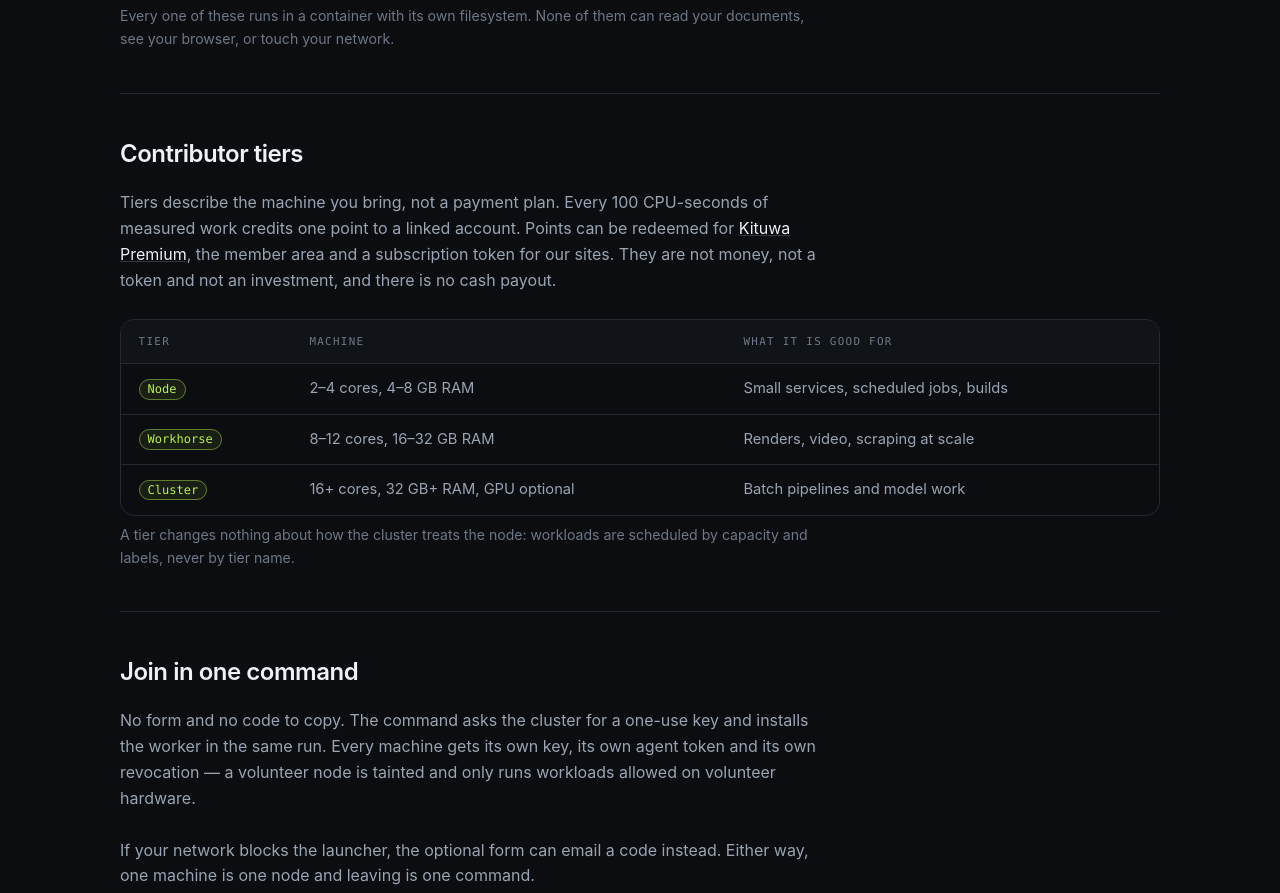
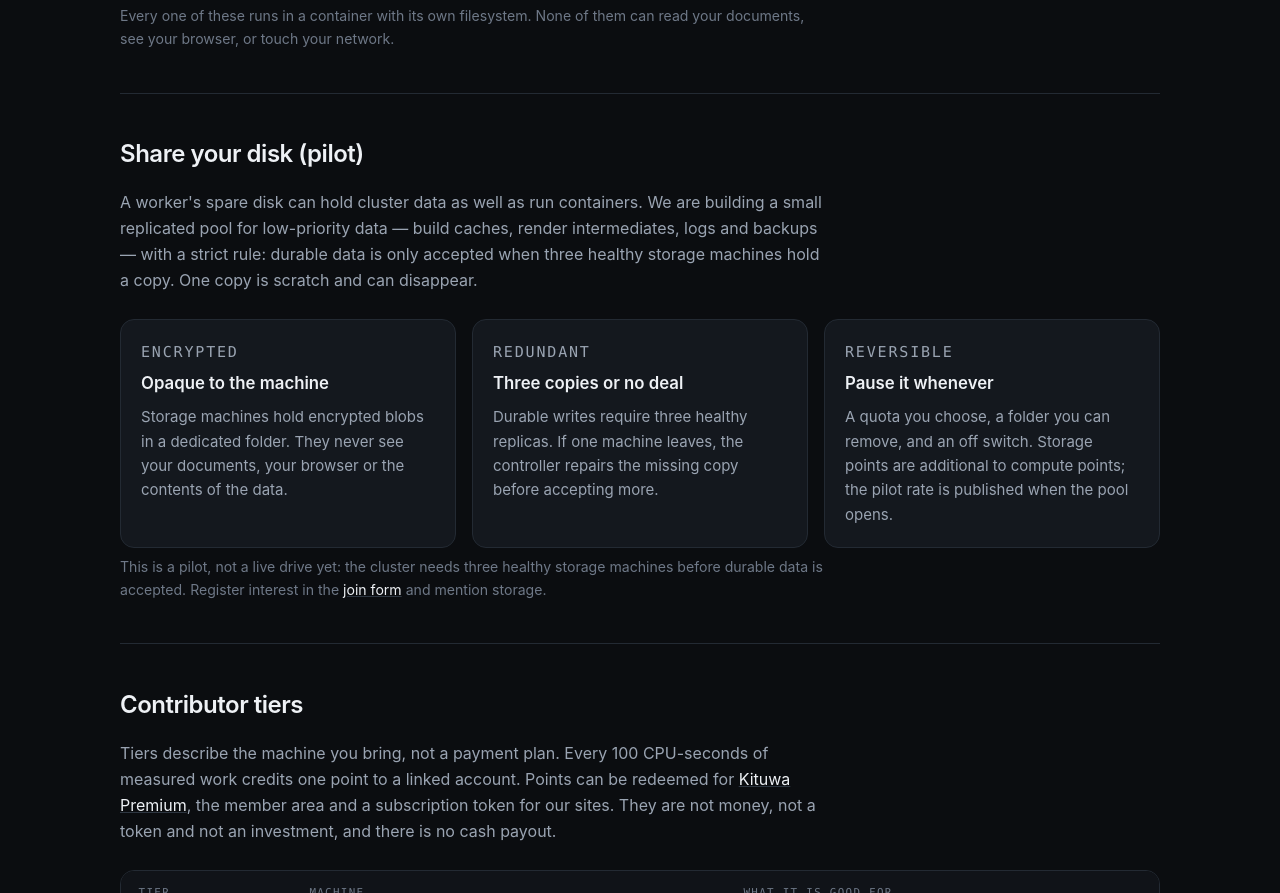
Before and after one commit to CrystalRockMarket/k3s-join, a plain HTML site: page site/index.html in a window 1280 px wide. Shown: the part 3944-4837 px from the top of the page. Drawn offline with Linux system fonts and the light colour scheme.

Commit message:
storage pilot section, join opt-in, and enrol status from live volunteers

```diff
--- a/site/index.html
+++ b/site/index.html
@@ -240,6 +240,39 @@
       them can read your documents, see your browser, or touch your network.</p>
   </section>
 
+  <section class="band" id="storage" aria-labelledby="storage-h">
+    <h2 id="storage-h">Share your disk (pilot)</h2>
+    <p class="prose">A worker's spare disk can hold cluster data as well as run
+      containers. We are building a small replicated pool for low-priority data —
+      build caches, render intermediates, logs and backups — with a strict rule:
+      durable data is only accepted when three healthy storage machines hold a
+      copy. One copy is scratch and can disappear.</p>
+    <div class="grid three">
+      <article class="card">
+        <p class="card-label">Encrypted</p>
+        <h3>Opaque to the machine</h3>
+        <p>Storage machines hold encrypted blobs in a dedicated folder. They never
+          see your documents, your browser or the contents of the data.</p>
+      </article>
+      <article class="card">
+        <p class="card-label">Redundant</p>
+        <h3>Three copies or no deal</h3>
+        <p>Durable writes require three healthy replicas. If one machine leaves,
+          the controller repairs the missing copy before accepting more.</p>
+      </article>
+      <article class="card">
+        <p class="card-label">Reversible</p>
+        <h3>Pause it whenever</h3>
+        <p>A quota you choose, a folder you can remove, and an off switch. Storage
+          points are additional to compute points; the pilot rate is published
+          when the pool opens.</p>
+      </article>
+    </div>
+    <p class="note">This is a pilot, not a live drive yet: the cluster needs three
+      healthy storage machines before durable data is accepted. Register interest
+      in the <a href="/join/">join form</a> and mention storage.</p>
+  </section>
+
   <section class="band" id="tiers" aria-labelledby="tiers-h">
     <h2 id="tiers-h">Contributor tiers</h2>
     <p class="prose">
--- a/site/join/join.js
+++ b/site/join/join.js
@@ -54,6 +54,10 @@
   }
 
   function payload() {
+    var body = form.body.value.trim();
+    if (form.storage && form.storage.checked) {
+      body += "\n\nStorage pilot: yes (50-500 GB).";
+    }
     return {
       name: form.name.value.trim(),
       email: form.email.value.trim(),
@@ -61,7 +65,7 @@
       tier: form.tier.value,
       machine: form.machine.value.trim(),
       specs: form.specs.value.trim(),
-      body: form.body.value.trim(),
+      body: body,
       node_name: form.machine.value.trim(),
       _hp: form._hp.value,
       reference: form.dataset.reference
```
Also changed, not shown: site/join/index.html (+11 -0 lines).
